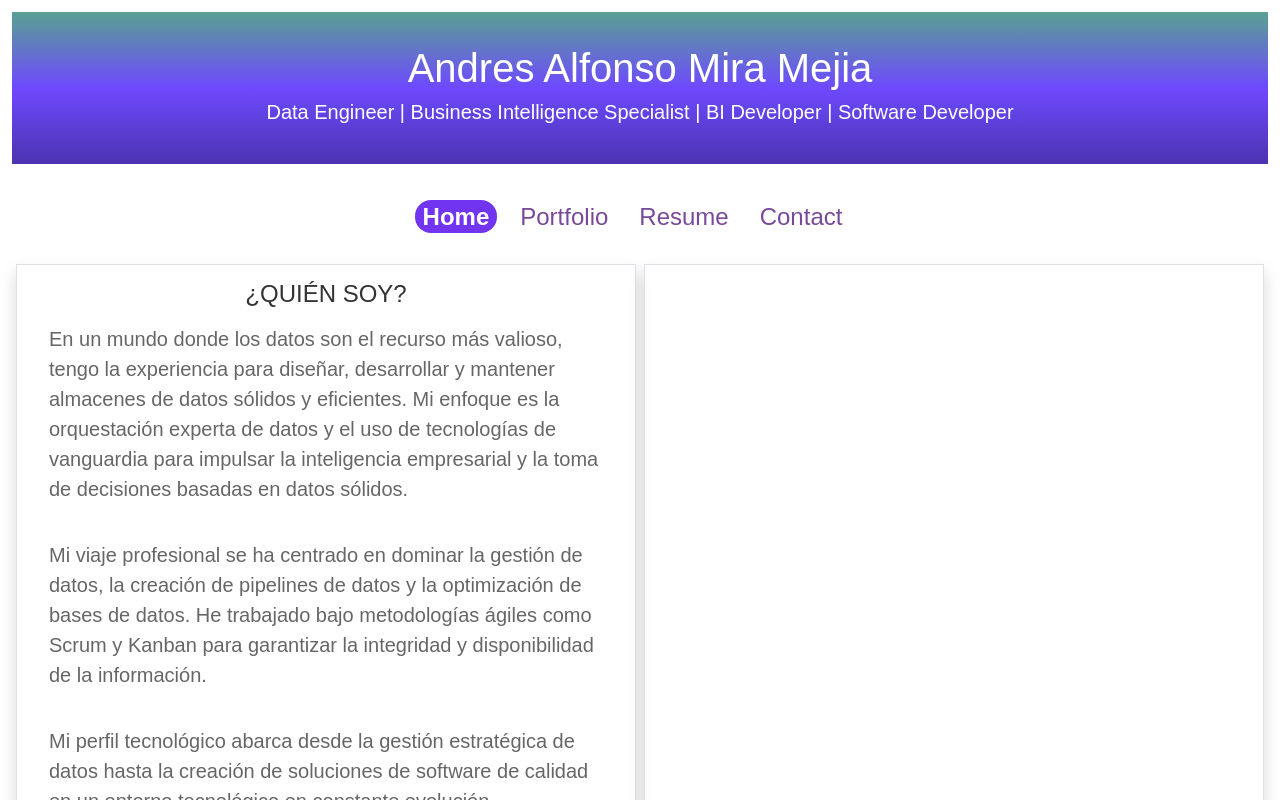
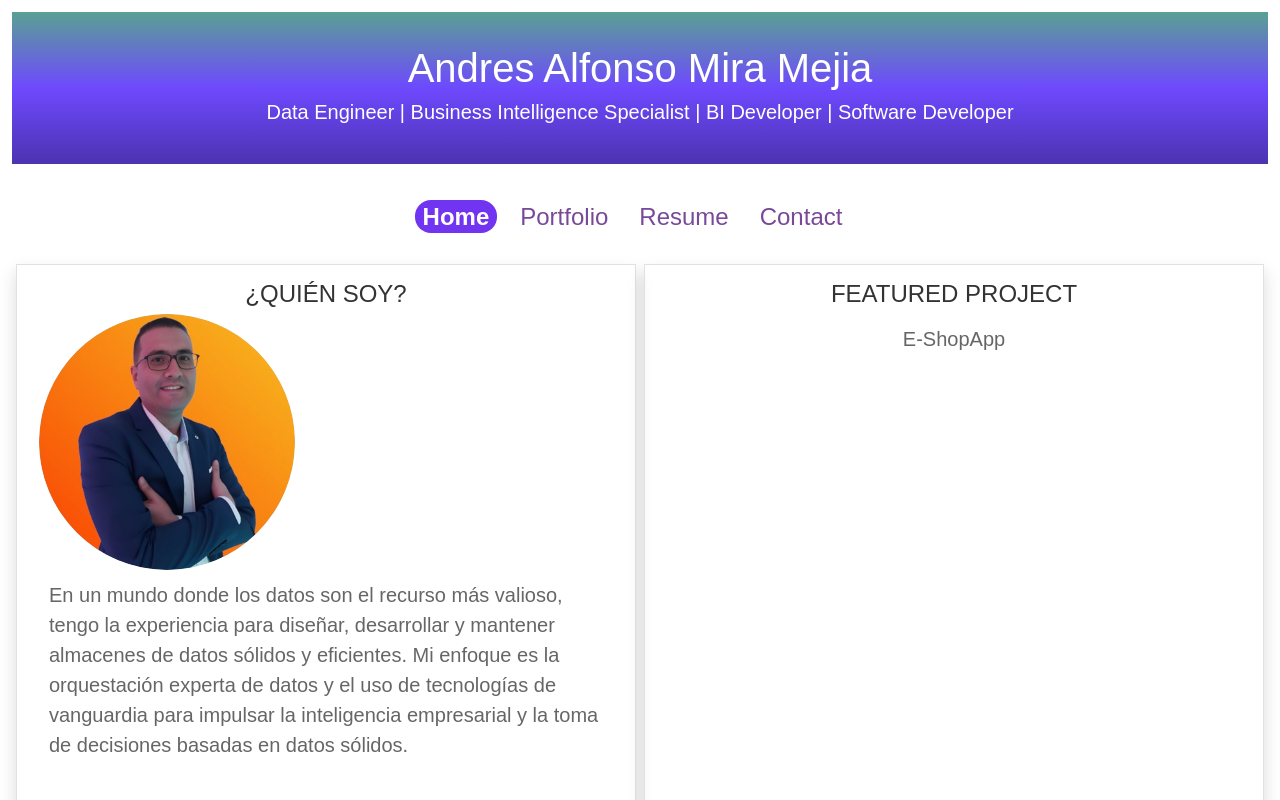
Before and after one commit to IngAamiraDev/website-ingaamira-dev, an Angular app: page / in a window 1280 px wide. Shown: the top 800 px of the page. Built offline with nearby package versions, Linux system fonts and the light colour scheme.

Commit message:
Update home. Add service and perfil

```diff
--- a/src/app/domains/info/pages/home/home.component.css
+++ b/src/app/domains/info/pages/home/home.component.css
@@ -0,0 +1,29 @@
+.tex-center {
+  background-color:#fff;
+  padding: 10px;
+}
+
+.tex-center h2 {
+  font-size: 24px;
+  color: #333;
+  text-align: center;
+  text-transform: uppercase;
+  margin-bottom: 5px;
+  margin-top: 5px;
+}
+
+.tex-center h4 {
+  font-size: 20px;
+  color: #666;
+  line-height: 1.5;
+  padding: 10px;
+  text-align: center;
+}
+
+.tex-center p {
+  font-size: 20px;
+  color: #666;
+  line-height: 1.5;
+  padding: 10px;
+  text-align: left;
+}
--- a/src/app/domains/info/pages/home/home.component.html
+++ b/src/app/domains/info/pages/home/home.component.html
@@ -1,14 +1,30 @@
 <div class="container">
   <div class="row">
+
     <!--About Me-->
     <div class="col-lg shadow border m-1">
       <div class="tex-center">
-        <app-about />
+        <h2>¿Quién soy?</h2>
+        <img src="../../../../../assets/imgs/Perfil.jpg" alt="profile picture" width="256" height="256" class="rounded-circle">
+        <p>
+          En un mundo donde los datos son el recurso más valioso, tengo la experiencia para diseñar, desarrollar y mantener almacenes de datos sólidos y eficientes. Mi enfoque es la orquestación experta de datos y el uso de tecnologías de vanguardia para impulsar la inteligencia empresarial y la toma de decisiones basadas en datos sólidos.
+        </p>
+        <p>
+          Mi viaje profesional se ha centrado en dominar la gestión de datos, la creación de pipelines de datos y la optimización de bases de datos. He trabajado bajo metodologías ágiles como Scrum y Kanban para garantizar la integridad y disponibilidad de la información.
+        </p>
+        <p>
+          Mi perfil tecnológico abarca desde la gestión estratégica de datos hasta la creación de soluciones de software de calidad en un entorno tecnológico en constante evolución.
+        </p>
       </div>
     </div>
+
     <!--Featured Project-->
     <div class="col-lg shadow border m-1">
+      <div class="tex-center">
+        <h2>Featured Project</h2>
+        <h4>{{featureProject.name}}</h4>
+      </div>
+    </div>
 
-    </div>
   </div>
 </div>
--- a/src/app/domains/info/pages/home/home.component.ts
+++ b/src/app/domains/info/pages/home/home.component.ts
@@ -1,6 +1,8 @@
-import { Component } from '@angular/core';
+import { Component, OnInit } from '@angular/core';
 import { Title } from '@angular/platform-browser';
 import { AboutComponent } from './../../../info/pages/about/about.component';
+import { ProjectsService } from '../../../shared/services/projects.service';
+import { Project } from '../../../shared/models/project';
 
 @Component({
   selector: 'app-home',
@@ -9,10 +11,15 @@ import { AboutComponent } from './../../../info/pages/about/about.component';
   templateUrl: './home.component.html',
   styleUrl: './home.component.css'
 })
-export class HomeComponent {
+export class HomeComponent implements OnInit{
 
-  constructor (private titleService: Title) {
+  featureProject = {} as Project;
+
+  constructor (private titleService: Title, private projectService: ProjectsService) {
     this.titleService.setTitle('Home')
+  }
+  ngOnInit(): void {
+    this.featureProject = this.projectService.GetProjectById(0);
   }
 
 }
--- a/src/app/domains/info/pages/portfolio/portfolio.component.ts
+++ b/src/app/domains/info/pages/portfolio/portfolio.component.ts
@@ -1,9 +1,9 @@
-import { Component } from '@angular/core';
+import { Component, OnInit } from '@angular/core';
 import { CommonModule } from '@angular/common';
 import { Title } from '@angular/platform-browser';
 import { ProjectCardComponent } from '../project-card/project-card.component';
 import { Project } from '../../../shared/models/project';
-import { Tag } from '../../../shared/models/tag';
+import { ProjectsService } from '../../../shared/services/projects.service';
 
 @Component({
   selector: 'app-portfolio',
@@ -12,23 +12,15 @@ import { Tag } from '../../../shared/models/tag';
   templateUrl: './portfolio.component.html',
   styleUrl: './portfolio.component.css'
 })
-export class PortfolioComponent {
+export class PortfolioComponent implements OnInit {
 
-  projects: Project[] = [
+  projects = {} as Project[];
 
-    { id: 0,
-      name: 'E-ShopApp',
-      summary: 'E-ShopApp es una aplicación de comercio electrónico desarrollada en Java con el framework Spring Boot. La aplicación permite a los usuarios explorar y comprar productos en línea, organizados en categorías.',
-      description: '',
-      projectLink: 'https://github.com/IngAamira/E-ShopApp',
-      pictures: [],
-      tags: [Tag.JAVA, Tag.SPRING]
-    }
-
-  ];
-
-  constructor (private titleService: Title) {
+  constructor (private titleService: Title, private projectService: ProjectsService) {
     this.titleService.setTitle('Portfolio')
+  }
+  ngOnInit(): void {
+    this.projects = this.projectService.GetProjects();
   }
 
 }
--- /dev/null
+++ b/src/app/domains/shared/services/projects.service.ts
@@ -0,0 +1,48 @@
+import { Tag } from '../models/tag';
+import { Project } from './../models/project';
+import { Injectable } from '@angular/core';
+
+@Injectable({
+  providedIn: 'root'
+})
+export class ProjectsService {
+
+  projects: Project[] = [
+
+    { id: 0,
+      name: 'E-ShopApp',
+      summary: 'E-ShopApp es una aplicación de comercio electrónico desarrollada en Java con el framework Spring Boot. La aplicación permite a los usuarios explorar y comprar productos en línea, organizados en categorías.',
+      description: '',
+      projectLink: 'https://github.com/IngAamira/E-ShopApp',
+      pictures: [],
+      tags: [Tag.JAVA, Tag.SPRING]
+    },
+    { id: 1,
+      name: 'TechSolutions',
+      summary: 'Este es un proyecto de comercio electrónico desarrollado en Java utilizando Spring Boot. La aplicación implementa funcionalidades clave para gestionar productos, pedidos, usuarios y el proceso de compra en línea.',
+      description: '',
+      projectLink: 'https://github.com/IngAamira/TechSolutions',
+      pictures: [],
+      tags: [Tag.JAVA, Tag.SPRING]
+    }
+
+  ];
+
+  constructor() { }
+
+  GetProjects() {
+    return this.projects;
+  }
+
+  GetProjectById(id: number): Project {
+    let project = this.projects.find(project => project.id === id);
+
+    if(project === undefined) {
+      throw new TypeError('There is no project that matches the id' + id);
+    }
+
+    return project
+
+  }
+
+}
```
Also changed, not shown: src/assets/imgs/Perfil.jpg (added).
